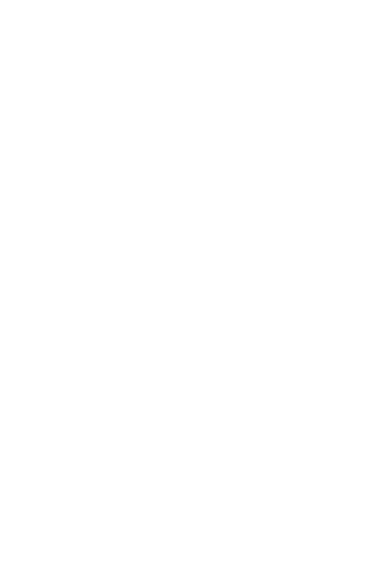
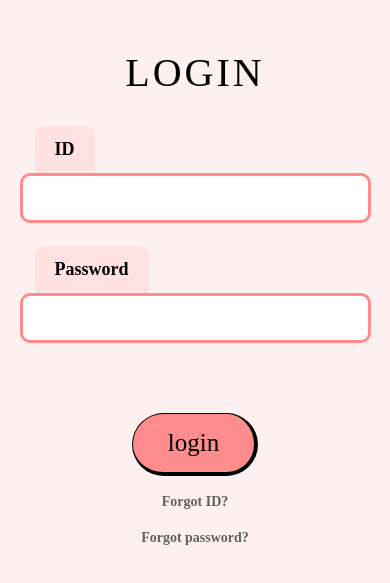
Before and after one commit to kiwowki/KiCanDiary, a React (Create React App) app in the folder client/: page /login in a window 390 px wide. Before the commit this address had no page. Shown: the part 127-710 px from the top of the page. Built offline with nearby package versions, Linux system fonts and the light colour scheme.

Commit message:
로그인 반응형 완료

```diff
--- a/client/src/App.js
+++ b/client/src/App.js
@@ -4,7 +4,7 @@
 import Home from "./pages/Home";
 import Write from "./components/diary/Write";
 import Join from "./components/user/Join";
-
+import Login from "./components/user/Login";
 const App = () => {
     return (
         <BrowserRouter>
@@ -12,6 +12,7 @@
                 <Route path="/" element={<Home />} />
                 <Route path="/write" element={<Write />} />
                 <Route path="/join" element={<Join />} />
+                <Route path="/login" element={<Login />} />
             </Routes>
         </BrowserRouter>
     );
--- /dev/null
+++ b/client/src/assets/scss/section/_login.scss
@@ -0,0 +1,151 @@
+.login__wrap {
+    background-color: #FDF0F0;
+    font-family: 'Marcellus';
+
+    .login__inner {
+        width: 52vw;
+        height: calc(100vh - 20px);
+        background-color: #fff;
+        border-top: 1px solid #000;
+        border-left: 1px solid #000;
+        border-right: 4px solid #000;
+        border-bottom: 4px solid #000;
+        border-radius: 0 0 30px 30px;
+        box-sizing: border-box;
+        margin: 0 auto;
+        display: flex;
+        flex-wrap: wrap;
+        justify-content: center;
+        align-items: center;
+        text-align: center;
+
+        form {
+            width: 100%;
+
+            h2 {
+                font-size: 40px;
+                letter-spacing: 3px;
+            }
+
+            div {
+                width: 46.1%;
+                position: relative;
+                margin: 0 auto;
+                margin-top: 70px;
+
+                label {
+                    background-color: #FFE1E1;
+                    font-size: 18px;
+                    padding: 10px 20px;
+                    border-radius: 10px 10px 0 0;
+                    position: absolute;
+                    top: -47px;
+                    left: 15px;
+                }
+
+                .login__a {
+                    position: absolute;
+                    top: -27px;
+                    right: 15px;
+                    color: #606060;
+                }
+
+                .login__input {
+                    width: 100%;
+                    height: 50px;
+                    border: 3px solid #FE8C8C;
+                    border-radius: 10px;
+                    background-color: #FDF0F0;
+                    box-sizing: border-box;
+
+                    &:focus {
+                        outline: none;
+
+                    }
+                }
+
+
+            }
+
+            .login__btn {
+                margin-top: 70px;
+                background-color: #FE8C8C;
+                padding: 15px 35px;
+                font-size: 25px;
+                border-top: 1px solid #000;
+                border-left: 1px solid #000;
+                border-right: 4px solid #000;
+                border-bottom: 4px solid #000;
+                border-radius: 0 0 30px 30px;
+                border-radius: 35px;
+                cursor: pointer;
+            }
+
+            p {
+                .login__a600 {
+                    color: #606060;
+                    margin-top: 15px;
+                    display: none;
+                }
+            }
+        }
+    }
+}
+
+@media (max-width: 1150px) {
+    .login__wrap {
+        .login__inner {
+            width: 100%;
+            height: 100vh;
+            border: none;
+            background-color: #FDF0F0;
+
+            form {
+                div {
+
+                    .login__input {
+                        background-color: #fff;
+                    }
+                }
+            }
+
+        }
+
+
+    }
+
+}
+
+@media (max-width: 900px) {
+    .login__wrap {
+        .login__inner {
+            form {
+                div {
+                    width: 60%;
+                }
+            }
+        }
+    }
+}
+
+@media (max-width: 600px) {
+    .login__wrap {
+        .login__inner {
+            form {
+                div {
+                    width: 90%;
+
+                    .login__a {
+                        display: none;
+                    }
+                }
+
+                p {
+                    .login__a600 {
+                        display: block;
+                    }
+                }
+            }
+        }
+    }
+}
--- a/client/src/assets/scss/setting/_vars.scss
+++ b/client/src/assets/scss/setting/_vars.scss
@@ -25,8 +25,8 @@
     // font color
     --font-pink1: #ffc0d9;
     --font-pink2: #FF8CC5;
-    --font-puple1: #A295DA;
-    --font-puple2: #8477C9;
+    --font-purple1: #A295DA;
+    --font-purple2: #8477C9;
 
     // bg color
     --bg-pink: #fdf0f0;
@@ -34,8 +34,8 @@
     // box color
     --box-pink1: #ffc0d9;
     --box-pink2: #FFC5C5;
-    --box-puple1: #A295DA;
-    --box-puple2: #8477C9;
+    --box-purple1: #A295DA;
+    --box-purple2: #8477C9;
 
     // border
     --border-pink: #FE8C8C;
@@ -46,16 +46,19 @@
         font-size: 14px;
     }
 }
+
 @media (max-width: 1400px) {
     :root* {
         font-size: 12px;
     }
 }
+
 @media (max-width: 1250px) {
     :root* {
         font-size: 11px;
     }
 }
+
 @media (max-width: 1000px) {
     :root* {
         font-size: 10px;
--- a/client/src/assets/scss/style.scss
+++ b/client/src/assets/scss/style.scss
@@ -9,3 +9,4 @@
 // @import "section/intro.scss";
 @import "section/write.scss";
 @import "section/join.scss";
+@import "section/login.scss";
--- /dev/null
+++ b/client/src/components/user/Login.jsx
@@ -0,0 +1,31 @@
+import React from 'react'
+
+const Login = () => {
+    return (
+        <div className="login__wrap">
+            <div className="login__inner">
+                <form action="/submit" method="post">
+                    <h2>LOGIN</h2>
+                    <div>
+                        <label htmlFor="id">ID</label>
+                        <p><a className="login__a">Forgot ID?</a></p>
+                        <input className="login__input" type="text" id="id" name="id" required />
+                    </div>
+
+                    <div>
+                        <label htmlFor="password">Password</label>
+                        <p><a className="login__a" href="#">Forgot password?</a></p>
+                        <input className="login__input" type="password" id="password" name="password" required />
+                    </div>
+
+                    <button type="submit" className="login__btn">login</button>
+                    <p><a className="login__a600">Forgot ID?</a></p>
+                    <p><a className="login__a600" href="#">Forgot password?</a></p>
+                </form>
+            </div>
+
+        </div>
+    )
+}
+
+export default Login
```
